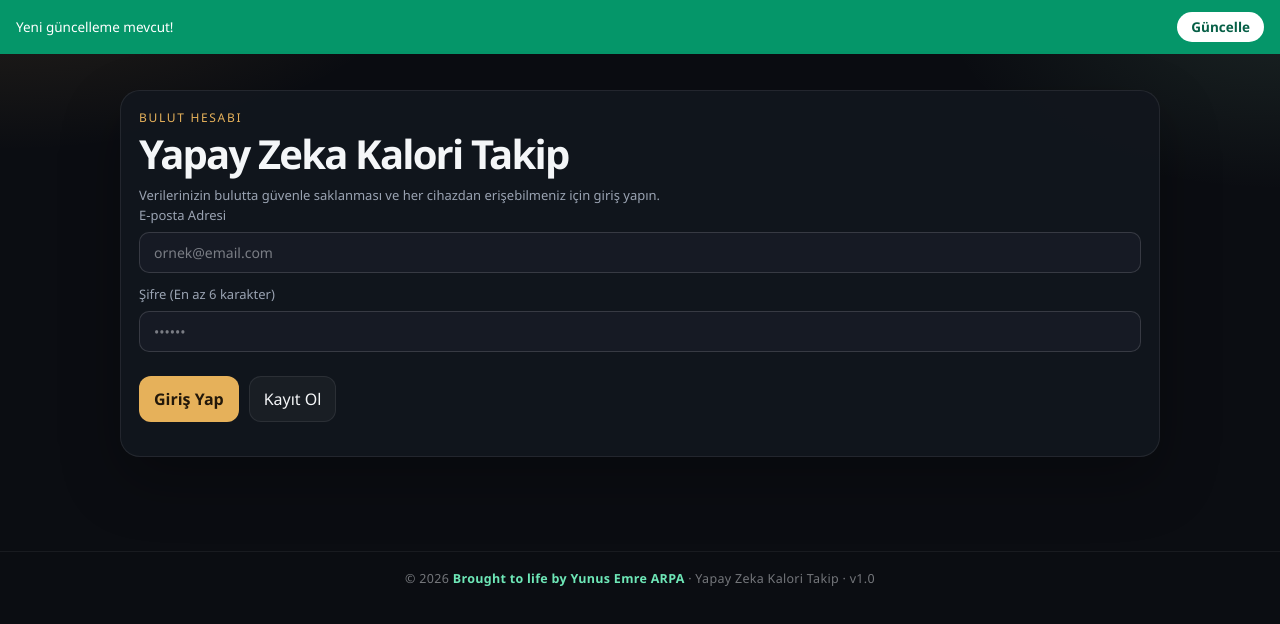
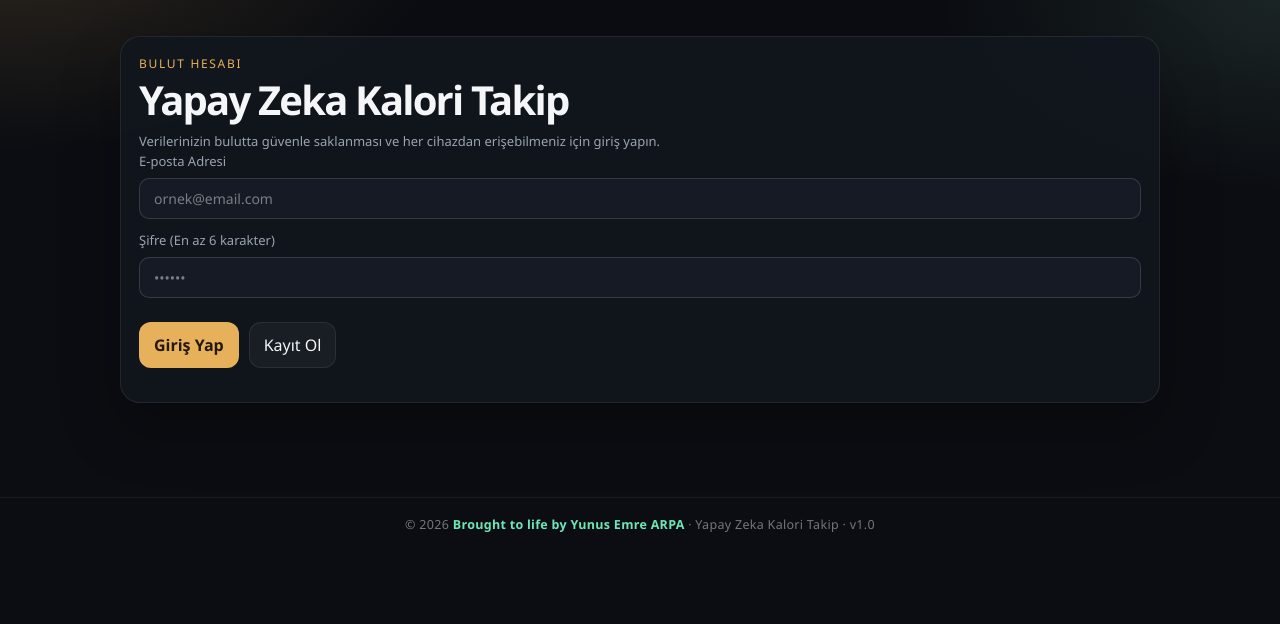
Before and after one commit to yarpa06/kalori-takip-mobil, a website: page www/index.html in a window 1280 px wide. Drawn offline with Linux system fonts and the light colour scheme; no server answers.

Commit message:
Update index.html

```diff
--- a/www/index.html
+++ b/www/index.html
@@ -8,10 +8,11 @@
   <link rel="stylesheet" href="styles.css" />
 </head>
 <body>
-    <div id="update-banner" hidden style="background:#059669; color:#fff; padding:12px 16px; display:flex; justify-content:space-between; align-items:center; font-size:13.5px; font-weight:500;">
+      <div id="update-banner" style="display:none; background:#059669; color:#fff; padding:12px 16px; justify-content:space-between; align-items:center; font-size:13.5px; font-weight:500;">
     <span id="update-text">Yeni güncelleme mevcut!</span>
-    <a id="update-link" href="#" target="_blank" style="background:#ffffff; color:#065f46; padding:6px 14px; border-radius:999px; text-decoration:none; font-weight:700;">Güncelle</a>
+    <button id="update-btn" type="button" style="background:#ffffff; color:#065f46; padding:6px 14px; border:none; border-radius:999px; font-weight:700; cursor:pointer;">Güncelle</button>
   </div>
+
 
   <!-- GİRİŞ / KAYIT EKRANI -->
   <main class="app" id="auth-screen">
```
